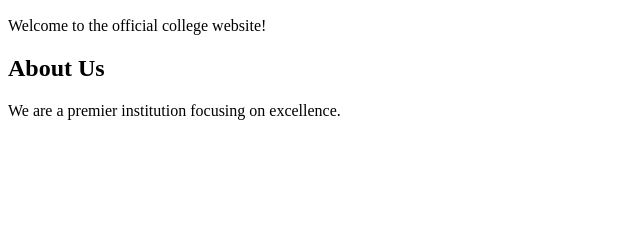
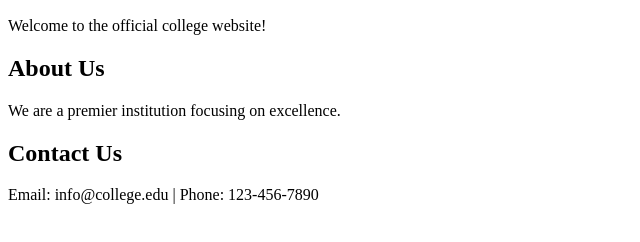
Before and after one commit to Priyanka5103/College-Website-Project, a plain HTML site: page index.html in a window 1280 px wide. Shown: the part 110-352 px from the top of the page, without its empty margins (0-640 px from the left). Drawn offline with Linux system fonts and the light colour scheme.

Commit message:
Sneha added the text into the contact-section

```diff
--- a/index.html
+++ b/index.html
@@ -24,6 +24,10 @@
     </div>
     <!-- Contact Section -->
     <div id="contact">
+
+        <h2>Contact Us</h2>
+        <p>Email: info@college.edu | Phone: 123-456-7890</p>
+    </div>
         <!-- Sneha will work here -->
     </div>
 </body>
```
